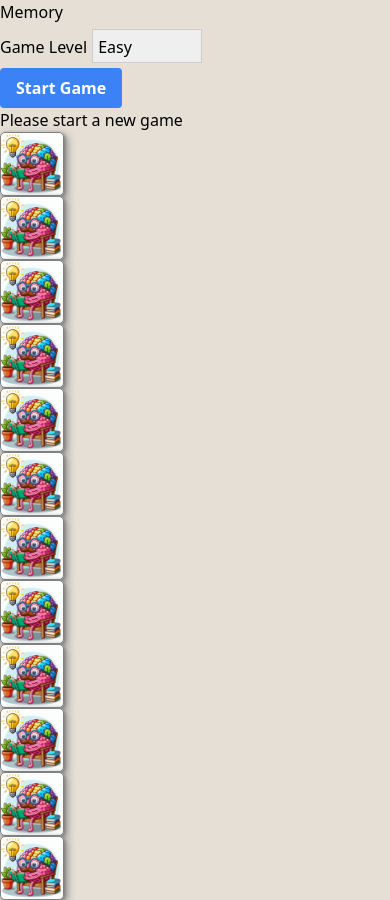
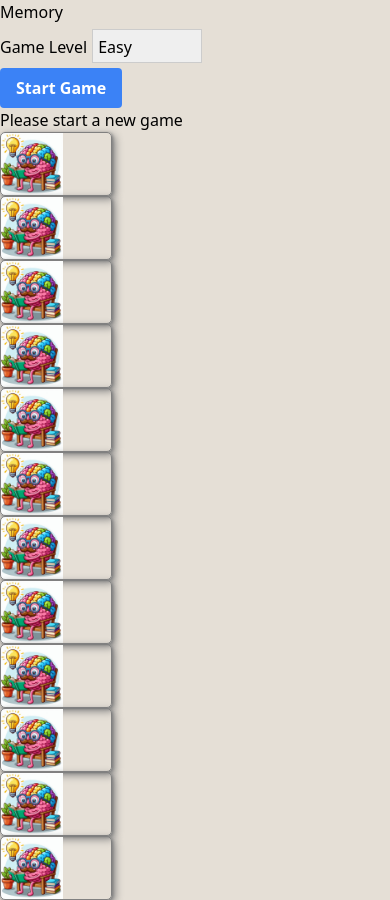
Before and after one commit to DutchRican/memory, a Vue app: page / in a window 390 px wide. Built offline with nearby package versions, Linux system fonts and the light colour scheme.

Commit message:
difficulty adjustment to look better in mobile

```diff
--- a/src/App.vue
+++ b/src/App.vue
@@ -4,7 +4,7 @@ import { computed, ref } from 'vue';
 import InfoDialog from './components/InfoDialog.vue';
 import MemoryCard from './components/memoryCard.vue';
 import { GameLevel, useGameStore, type Card } from './stores/game';
-const { cards, gameRunning, gameLevel, moves, gameOver, didWin } = storeToRefs(useGameStore());
+const { cards, gameRunning, gameLevel, moves, gameOver, score } = storeToRefs(useGameStore());
 const { startGame, updateCards, updateMoves } = useGameStore();
 
 const turnedCard = ref<Card | null>(null);
@@ -24,7 +24,7 @@ const gridSize = computed(() => {
   switch (gameLevel.value) {
     case 6:
       return 'grid easyGrid';
-    case 9:
+    case 10:
       return 'grid mediumGrid';
     case 12:
       return 'grid hardGrid';
@@ -63,8 +63,10 @@ const flipCard = (card: Card) => {
 }
 </script>
 <template>
-  <header class="w-full h-16 bg-[#ead3b1] content-center">
-    <h1 class="w-full text-center text-4xl text-blue-800">Memory</h1>
+  <header class="w-full h-16 bg-[#ead3b1] mb-2 flex justify-center items-center">
+    <p class="flex-1 min-w-44"></p>
+    <h1 class="w-full text-center text-4xl text-blue-800 flex-2">Memory</h1>
+    <p class="flex-1 pr-5 min-w-44">{{ gameRunning ? `current score: ${score}` : '' }}</p>
   </header>
   <main class="flex flex-col max-h-[80dvh]">
     <div>
@@ -77,11 +79,11 @@ const flipCard = (card: Card) => {
         </div>
         <button class="btn btn-blue" @click="startNewGame(true)">{{ buttonText }}</button>
       </div>
+    </div>
+    <info-dialog />
+    <div class="flex justify-center items-center h-[80dvh] flex-col">
       <p class="text-center" v-if="gameRunning">moves left: {{ gameOver ? 0 : moves || gameLevel }}</p>
       <p class="text-center" v-else>Please start a new game</p>
-    </div>
-    <info-dialog />
-    <div class="flex justify-center items-center h-[80dvh]">
       <div class="pt-4 self-center">
         <div :class="gridSize">
           <div v-for="card in cards" :key="card.id" @click="flipCard(card)" class="flex justify-center">
@@ -127,7 +129,7 @@ select::after {
 }
 
 .grid {
-  gap: 4px;
+  gap: 8px;
   width: fit-content;
 }
 
@@ -138,8 +140,8 @@ select::after {
 
 .mediumGrid {
   /* width: 800px; */
-  grid-template-columns: repeat(6, 1fr);
-  grid-template-rows: repeat(3, 1fr);
+  grid-template-columns: repeat(4, 1fr);
+  grid-template-rows: repeat(5, 1fr);
 }
 
 .hardGrid {
@@ -163,7 +165,7 @@ select::after {
   }
 
   .grid {
-    gap: 6px;
+    gap: 10px;
   }
 
   .easyGrid,
@@ -180,8 +182,8 @@ select::after {
   }
 
   .mediumGrid {
-    grid-template-rows: repeat(6, 1fr);
-    grid-template-columns: repeat(3, 1fr);
+    grid-template-columns: repeat(4, 1fr);
+    grid-template-rows: repeat(5, 1fr);
   }
 
   .hardGrid {
--- a/src/components/memoryCard.vue
+++ b/src/components/memoryCard.vue
@@ -38,6 +38,7 @@ const { card, isFlipped } = defineProps({
 	border: 1px solid gray;
 	border-radius: 5px;
 	box-shadow: 1px 1px 3px gray, 3px 3px 9px gray;
+	flex: 1;
 }
 
 .card-back {
@@ -63,15 +64,16 @@ const { card, isFlipped } = defineProps({
 }
 
 .card-back,
-.card-back {
-	@apply h-28 w-28;
+.card-front {
+	@apply min-h-28 min-w-28;
+	@apply max-h-28 max-w-28;
 }
 
 @media screen and (max-width: 800px) {
 
 	.card-back,
 	.card-front {
-		@apply h-16 w-16;
+		@apply min-h-16 min-w-16;
 	}
 
 	.card-front {
--- a/src/stores/game.ts
+++ b/src/stores/game.ts
@@ -16,7 +16,7 @@ export class Card {
 
 export const GameLevel = {
 	Easy: 6,
-	Medium: 9,
+	Medium: 10,
 	Hard: 12,
 	Extreme: 15
 }
```
